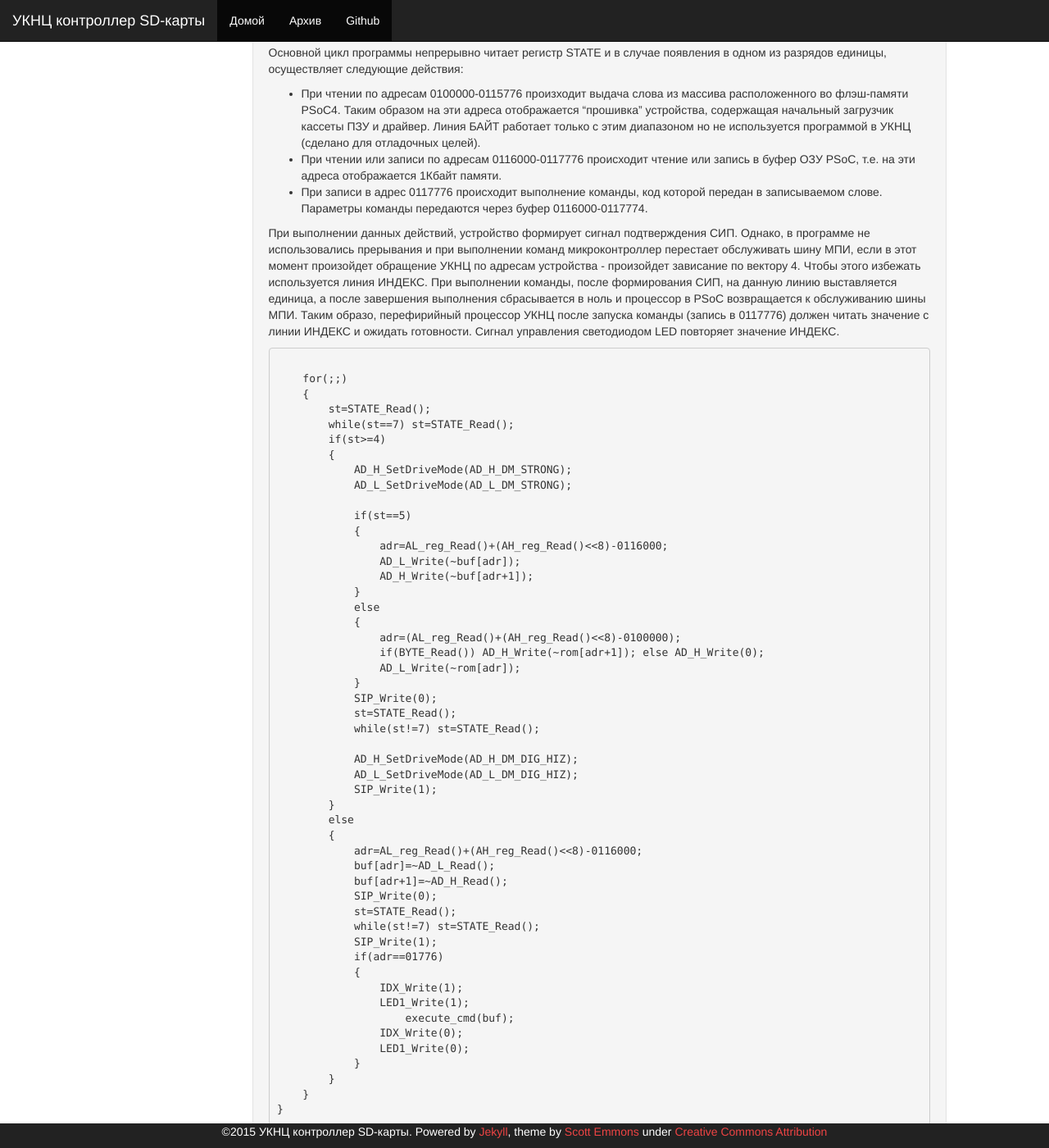
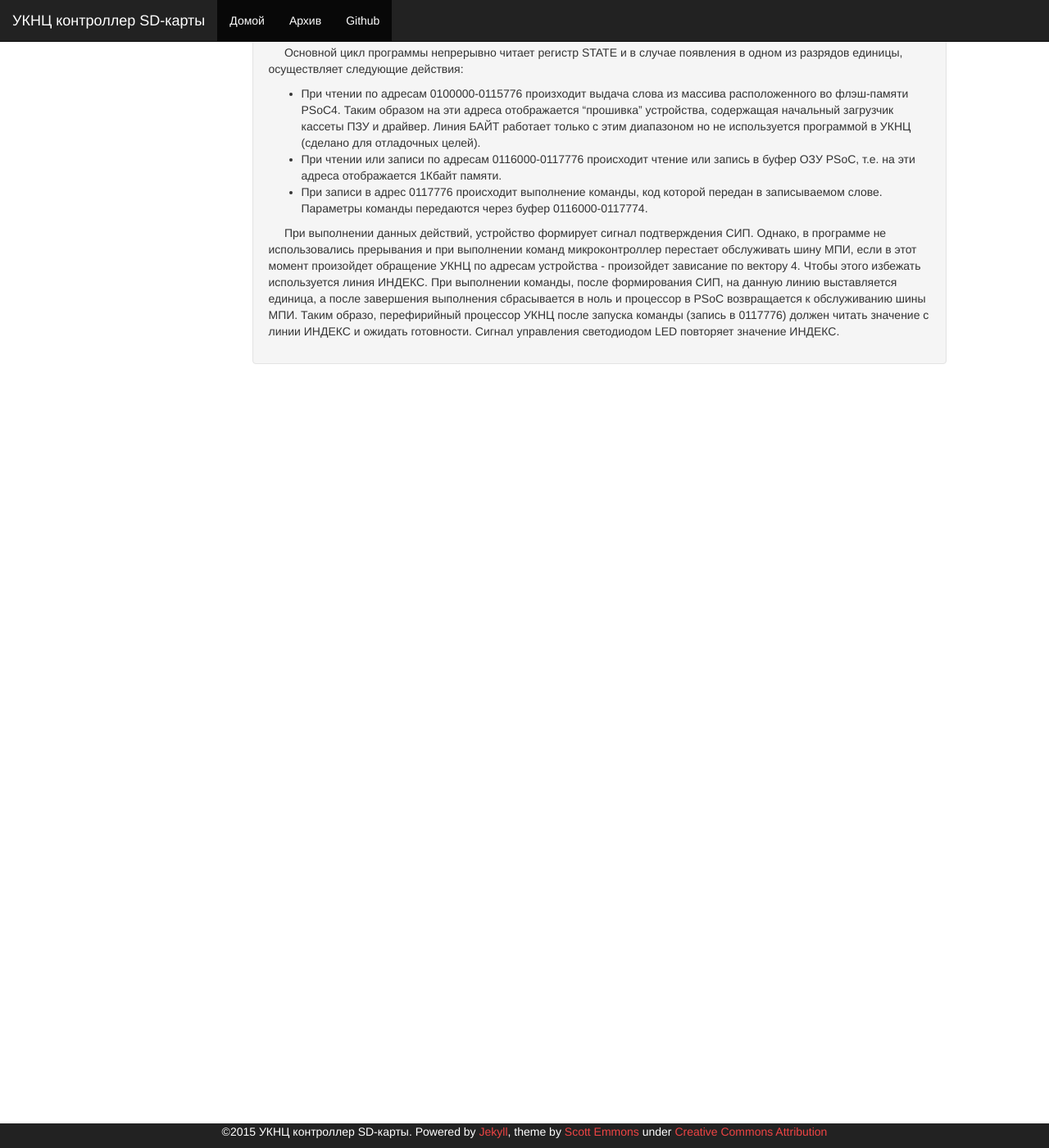
Before and after one commit to y-salnikov/uknc_sd_fdd, a Jekyll site: the page built from _posts/2015-08-31-description.md, in a window 1280 px wide and 1400 px high, scrolled down 1804 px. Shown: the whole window at 82% size. Built offline with Jekyll 4.4.1, drawn with Linux system fonts in a browser that asks for light colours; Markdown is read by kramdown in place of the engine named in the settings; comment, search, counter and statistics services are not loaded.

Commit message:
debugging

````diff
--- a/_posts/2015-08-31-description.md
+++ b/_posts/2015-08-31-description.md
@@ -5,6 +5,7 @@ comments: false
 ---
 
 #Аппаратная часть.
+&nbsp;&nbsp;&nbsp;&nbsp;
 Устройство разработано на основе микросхемы серии
 PSoC4 от cypress - CY8C4245AXI-483, которая кроме обычного микроконтроллера
 на основе ARM Cortex-M0, содержит весьма необычные программируемые цифровые
@@ -32,25 +33,31 @@ PSoC4 от cypress - CY8C4245AXI-483, которая кроме обычного
 * 1-й разряд - чтение по адресу 0116000-0117776
 * 2-й разряд - запись по адресу 0116000-0117776
 
+&nbsp;&nbsp;&nbsp;&nbsp;
 Разряды регистра STATE устанавливаются только если выбран первый банк кассеты ПЗУ.
+&nbsp;&nbsp;&nbsp;&nbsp;
 При ненулевом значении этого регистра, микроконтроллер читает или устанавливает значение на шине и
 формирует СИП согласно протоколу МПИ.
+&nbsp;&nbsp;&nbsp;&nbsp;
 Также к PSoC4 подключена SD-карта, работающая по протоколу SPI. Функционирование SPI
 осуществляется через блок последовательного интерфейса, который, в отличие от UDB,
 жестко привязан к порту 4 микросхемы. SD-карта питается от 3.3 вольта, для понижения
 напряжения используется стабилизатор с низким падением напряжения, например белорусский
 K1235ЕН3БП или LM2931AZ. Выводы SD-карты защищены от перенапряжения (не очень хорошо, правда).
 
+&nbsp;&nbsp;&nbsp;&nbsp;
 Все сигналы могут быть переназначены на различные выводы PSoC4, кроме порта 4. В прототипе
 используется следующая конфигурация.
 
 ![Конфигурация выводов]({{site.baseurl}}/images/psoc_pin_config.png)
 <i>Схема конфигурации выводов в PSoC Creator</i>
 
+&nbsp;&nbsp;&nbsp;&nbsp;
 Устройство тактируется от внутреннего RC-генератора на частоте 48МГц, стабильность не нужна.
 
 #Управляющая программа в PSoC.
 
+&nbsp;&nbsp;&nbsp;&nbsp;
 Основной цикл программы непрерывно читает регистр STATE и в случае появления в одном
 из разрядов единицы, осуществляет следующие действия:
 
@@ -63,6 +70,7 @@ K1235ЕН3БП или LM2931AZ. Выводы SD-карты защищены от
 * При записи в адрес 0117776 происходит выполнение команды, код которой передан в
 записываемом слове. Параметры команды передаются через буфер 0116000-0117774.
 
+&nbsp;&nbsp;&nbsp;&nbsp;
 При выполнении данных действий, устройство формирует сигнал подтверждения СИП. Однако,
 в программе не использовались прерывания и при выполнении команд микроконтроллер
 перестает обслуживать шину МПИ, если в этот момент произойдет обращение УКНЦ по
@@ -72,57 +80,3 @@ K1235ЕН3БП или LM2931AZ. Выводы SD-карты защищены от
 к обслуживанию шины МПИ. Таким образо, перефирийный процессор УКНЦ после запуска
 команды (запись в 0117776) должен читать значение с линии ИНДЕКС и ожидать готовности.
 Сигнал управления светодиодом LED повторяет значение ИНДЕКС.
-
-```
-
-    for(;;)
-    {
-        st=STATE_Read();
-        while(st==7) st=STATE_Read();
-        if(st>=4)
-        {
-            AD_H_SetDriveMode(AD_H_DM_STRONG);
-            AD_L_SetDriveMode(AD_L_DM_STRONG);
-
-            if(st==5)
-            {
-                adr=AL_reg_Read()+(AH_reg_Read()<<8)-0116000;
-                AD_L_Write(~buf[adr]);
-                AD_H_Write(~buf[adr+1]);
-            }
-            else
-            {
-                adr=(AL_reg_Read()+(AH_reg_Read()<<8)-0100000);
-                if(BYTE_Read()) AD_H_Write(~rom[adr+1]); else AD_H_Write(0);
-                AD_L_Write(~rom[adr]);
-            }
-            SIP_Write(0);
-            st=STATE_Read();
-            while(st!=7) st=STATE_Read();
-
-            AD_H_SetDriveMode(AD_H_DM_DIG_HIZ);
-            AD_L_SetDriveMode(AD_L_DM_DIG_HIZ);
-            SIP_Write(1);
-        }
-        else
-        {
-            adr=AL_reg_Read()+(AH_reg_Read()<<8)-0116000;
-            buf[adr]=~AD_L_Read();
-            buf[adr+1]=~AD_H_Read();
-            SIP_Write(0);
-            st=STATE_Read();
-            while(st!=7) st=STATE_Read();
-            SIP_Write(1);
-            if(adr==01776)
-            {
-                IDX_Write(1);
-                LED1_Write(1);
-                    execute_cmd(buf);
-                IDX_Write(0);
-                LED1_Write(0);
-            }
-        }
-    }
-}
-
-```
````
